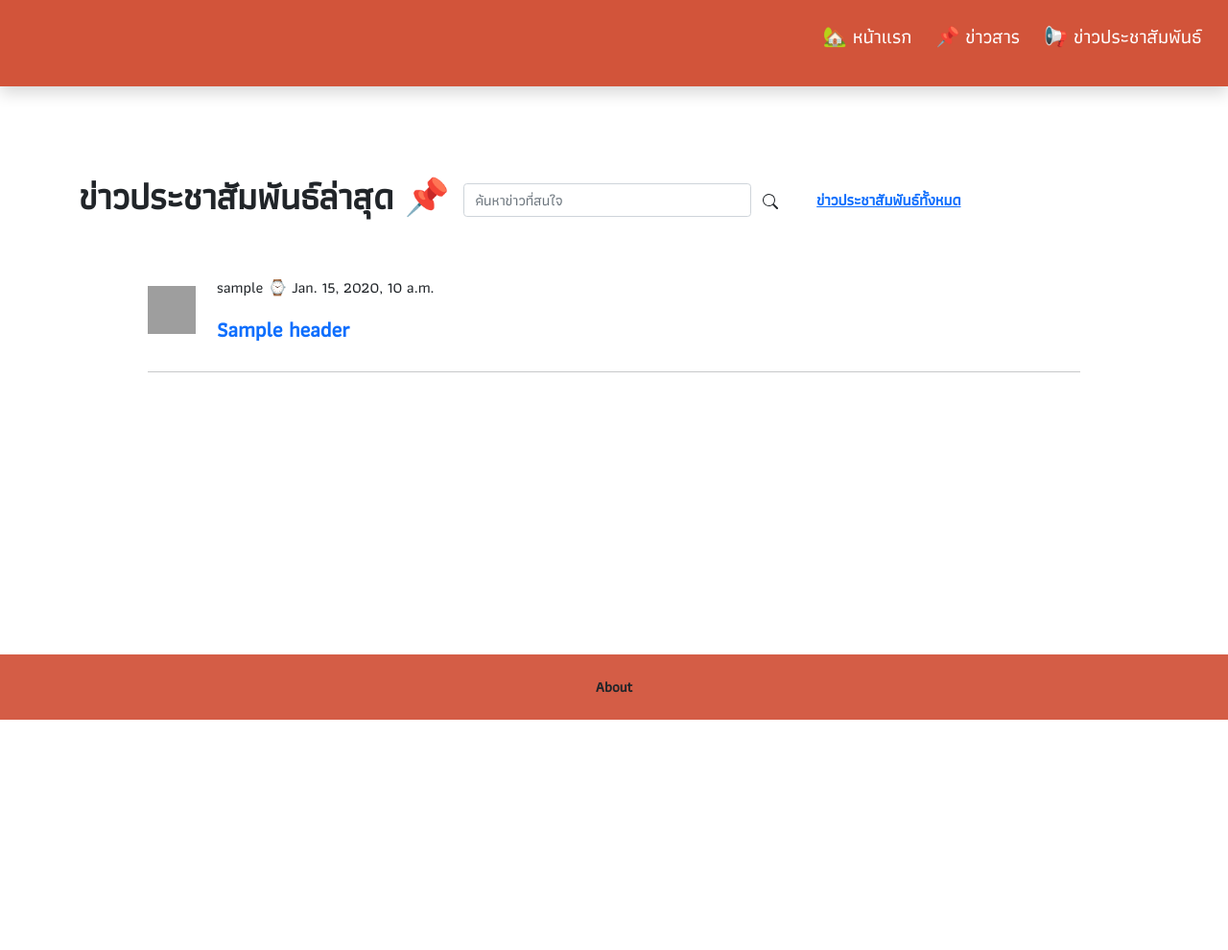
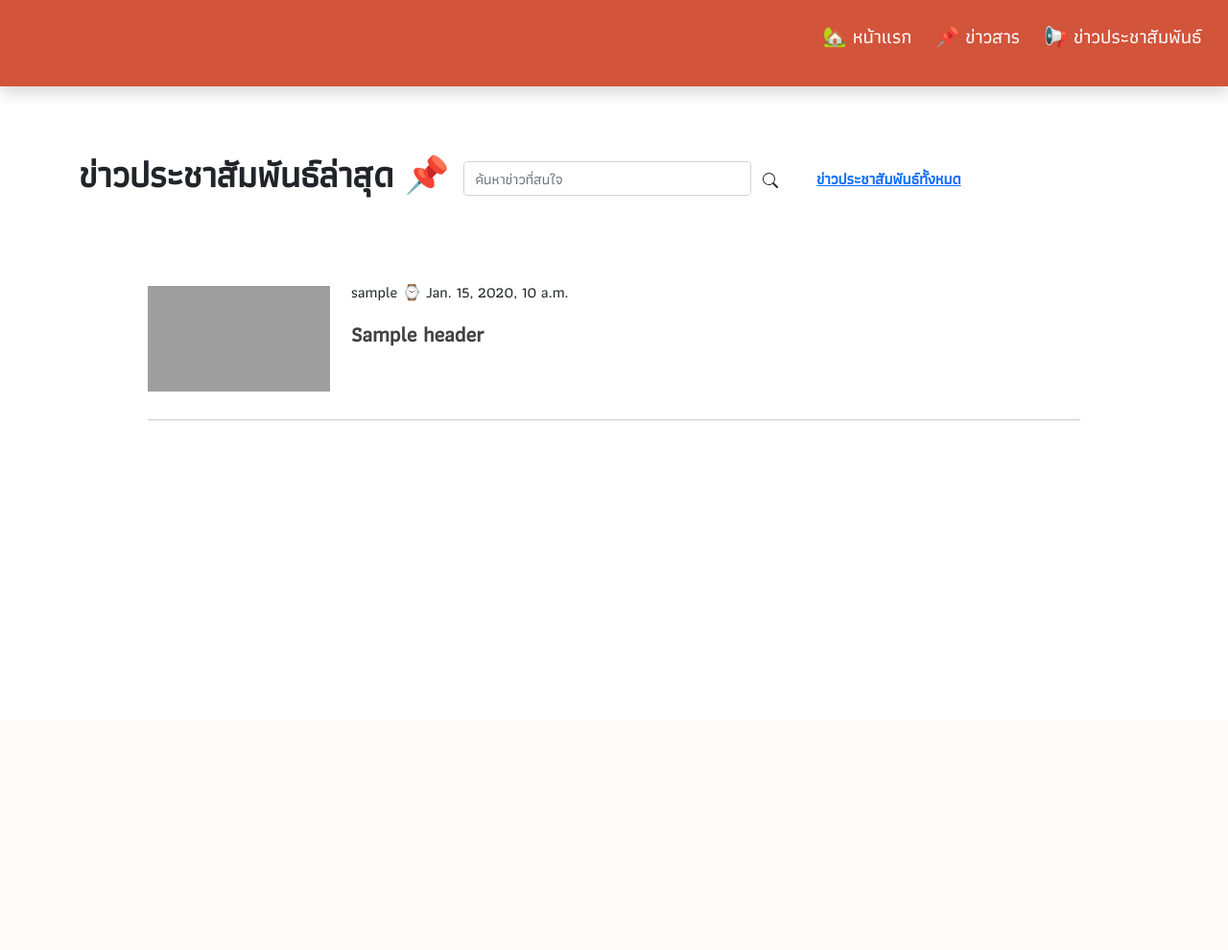
Before and after one commit to 6210612674/InternshipEngr, a Django app: template thread/templates/thread/announcement_page.html in a window 1280 px wide. Shown: the part 50-1040 px from the top of the page at 96% size. After the commit the page ends 488 px from the top, so only its background shows below. Run offline with Django 3.2, Linux system fonts and the light colour scheme; the template is opened without the code that fills it: most values are stand-ins (such as "Sample title", 1, 10 or a date in 2020); some libraries are stand-ins or nearby versions; grey boxes are pictures that could not be loaded.

Commit message:
Update thread and announcement page

```diff
--- a/thread/templates/thread/announcement_page.html
+++ b/thread/templates/thread/announcement_page.html
@@ -20,7 +20,7 @@
 <script>
     function loginB4Create()
     {
-        var win = alert("โปรเข้าสู่ระบบก่อนทำการสร้างกระทู้");
+        var win = alert("โปรดเข้าสู่ระบบก่อนทำการสร้างกระทู้");
     }
 
 </script>
@@ -52,25 +52,29 @@
         <b class="p5">ไม่พบข่าวประชาสัมพันธ์</b>
         {% if not request.user.is_authenticated %}
             <a href="{% url 'thread:create_thread' %}" style="text-decoration: none;" onclick="loginB4Create()"><b class="p6"><u>คลิกที่นี่</u></b></a>
-        {% else %}
+            <b class="p5">เพื่อสร้างข่าวประชาสัมพันธ์</b>
+        {% endif %}
+        {% if request.user.type == "Company" %}
             <a href="{% url 'thread:create_thread' %}" style="text-decoration: none;"><b class="p6"><u>คลิกที่นี่</u></b></a>
+            <b class="p5">เพื่อสร้างข่าวประชาสัมพันธ์</b>
         {% endif %}
-        <b class="p5">เพื่อสร้างข่าวประชาสัมพันธ์</b>
+        {{endfor}}
         <div class="line2"></div>
         <br>
     {% else %}
+        <br>
         {% for annoucement in annoucement_list %}
-        <div style="margin-bottom: 5em;">
-            <img class="img1" src="/{{annoucement.icon}}" style="float:left; margin-right: 1.5em;">
-            <p class="p7">
+        <div style="margin-bottom: 8em;">
+            <img class="img2" src="/{{annoucement.icon}}" style="float:left; margin-right: 1.5em;">
+            <p class="p7" style="padding-top: 5px;">
                 {{annoucement.author.username}} &#8986; {{annoucement.date}}
             </p>
             <a href = "{% url 'thread:annoucement' annoucement.id %}" style="text-decoration: none;">
-            <b class="p8" style="float: left;">{{annoucement.header}}</b></a>
+            <b class="p12" style="float: left;">{{annoucement.header}}</b></a>
         </div>
         <hr>
-        <br>
         {% endfor %}
     {% endif %}
+    <br><br><br><br><br><br>
     </div>
 {% endblock %}
--- a/thread/templates/thread/create_thread.html
+++ b/thread/templates/thread/create_thread.html
@@ -40,7 +40,7 @@
                     <input type="submit" value ="ยืนยัน" class="btn button1 p5"></input>
 
                 </div>
-                <br><br><br><br><br><br><br><br><br><br>                <br>
+                <br><br><br><br><br><br><br>
             </div>
                 <br>
                 <br>
--- a/thread/templates/thread/layout.html
+++ b/thread/templates/thread/layout.html
@@ -60,7 +60,7 @@
         return answer;
     }
 </script>
-<body style="margin-bottom: 60em;">
+<body style="margin-bottom: 60px;">
     <!-- nav bar -->
     <nav class="navbar shadow" style="background-color: #ecdbbad7; height: 50px;">
         <a class="navbar-brand" href="#"></a>
@@ -116,7 +116,7 @@
         <div class="line"></div>
         <a href="#"><p>ติดตามนักศึกษา</p></a>
         <div class="line"></div>
-        <a href="#"><p>จัดการฟอร์ม</p></a>
+        <a href="{% url 'form:index' %}"><p>จัดการฟอร์ม</p></a>
         <div class="line"></div>
         <a href="{% url 'thread:create_thread' %}"><p>สร้างกระทู้</p></a>
         <div class="line"></div>
@@ -126,17 +126,9 @@
         <div class="line"></div>
     </div>
     <br>
-    <br>
 
     {% block body %}
     {% endblock %}
 
 </body>
-
-    <!-- Footer -->
-    <footer class="footer " style="margin-bottom: 0em;">
-        <div class="text-center p-4" style="background-color: #d2533aef;">
-            <a class="text-reset fw-bold" href="#">About</a>
-        </div>
-    </footer>
 </html>
--- a/thread/templates/thread/thread.html
+++ b/thread/templates/thread/thread.html
@@ -29,10 +29,7 @@
             </div>
         </form>
         {{ form.media }}
-        <br>
-        <br>
-        <br>
-        <br>
+
         {% else %}
 
         <!-- thread -->
```
Also changed, not shown: thread/templates/thread/thread_page.html (+12 -9 lines).
